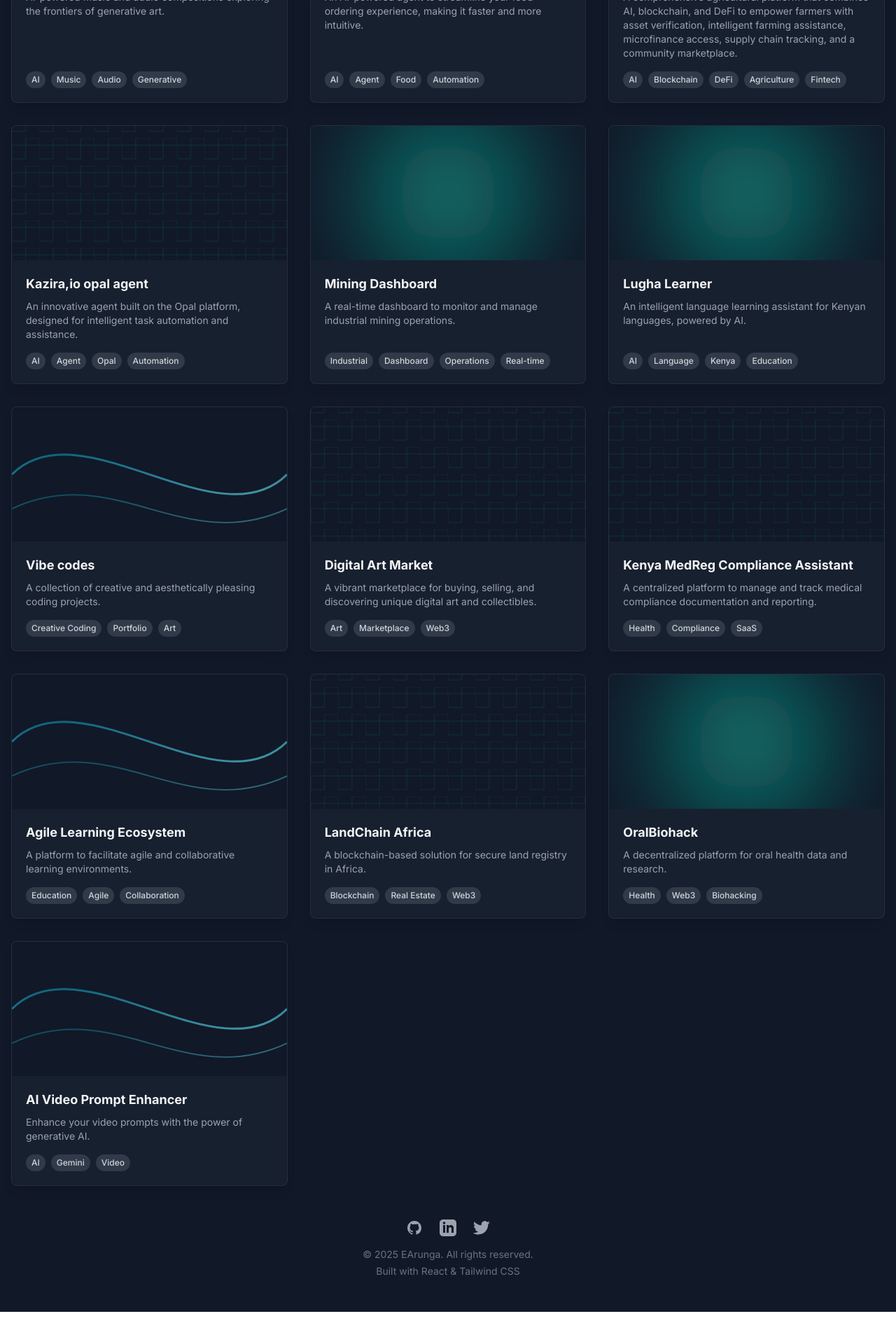
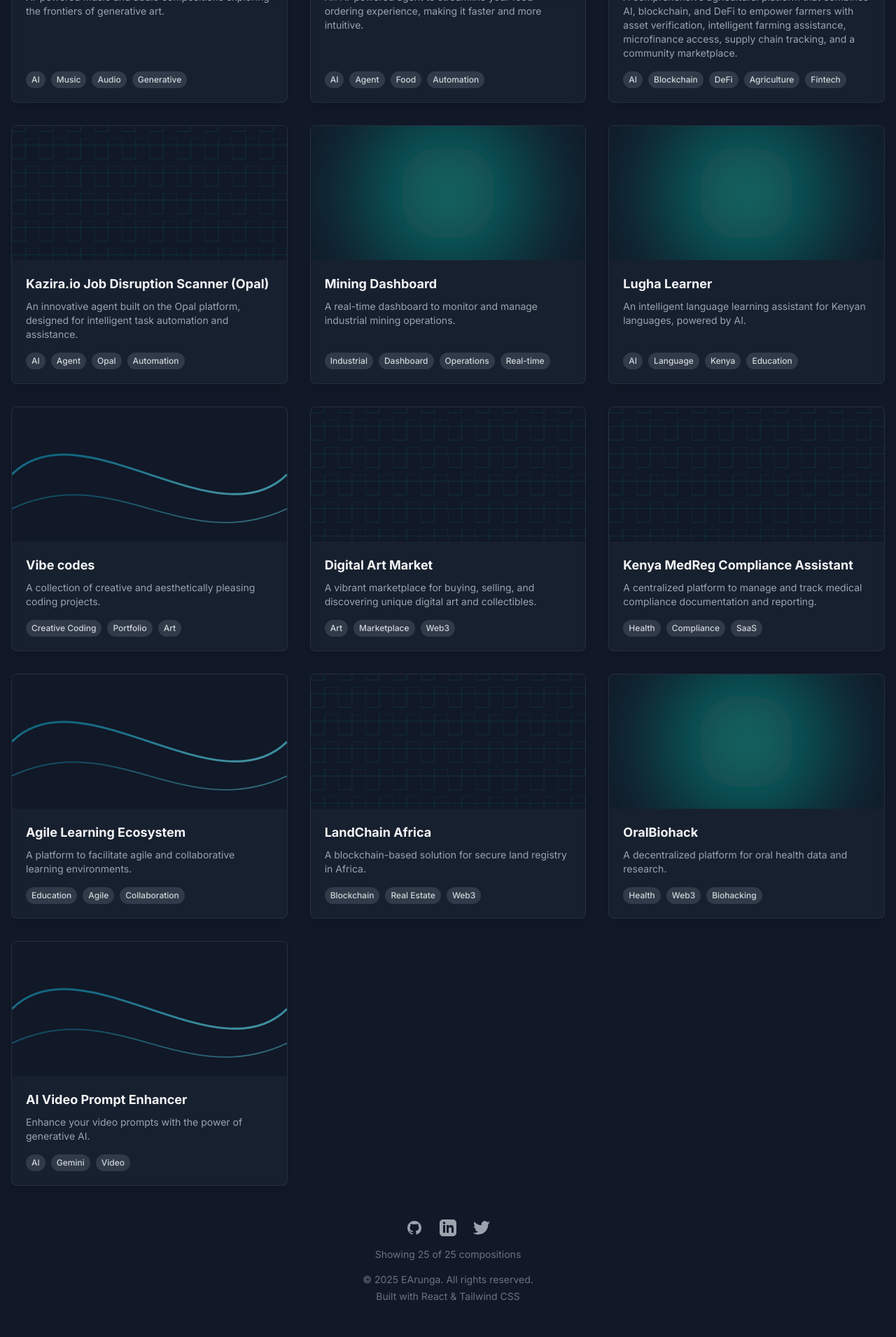
Before and after one commit to eltonarunga/Software-Compositions, a React (Vite) app: page / in a window 1280 px wide. Shown: the part 2474-4385 px from the top of the page at 70% size. Before the commit the page ends 4349 px from the top, so only its background shows below. Built offline with nearby package versions, Linux system fonts and the light colour scheme.

Commit message:
feat: Enhance project descriptions and display count
Updates the title for the 'Kazira.io opal agent' project for clarity and accuracy.
Also, adds a dynamic display of the number of filtered compositions shown relative to the total number of projects available.

```diff
--- a/App.tsx
+++ b/App.tsx
@@ -200,6 +200,9 @@ const App: React.FC = () => {
                 </svg>
             </a>
           </div>
+          <p className="mb-4">
+            Showing {filteredAndSortedProjects.length} of {PROJECTS.length} compositions
+          </p>
           <p>&copy; {new Date().getFullYear()} EArunga. All rights reserved.</p>
           <p className="mt-1">Built with React & Tailwind CSS</p>
         </footer>
--- a/constants.ts
+++ b/constants.ts
@@ -181,7 +181,7 @@ export const PROJECTS: Project[] = [
   },
   {
     id: 12,
-    title: 'Kazira,io opal agent',
+    title: 'Kazira.io Job Disruption Scanner (Opal)',
     description: 'An innovative agent built on the Opal platform, designed for intelligent task automation and assistance.',
     imageUrl: getImageForIndex(3),
     url: 'https://opal.withgoogle.com/?flow=drive:/1g5EsPt18QZYsNAcaE1f9KgmCnWOQEvin&shared&mode=app',
@@ -208,7 +208,7 @@ export const PROJECTS: Project[] = [
     title: 'Suno Compositions',
     description: 'AI-powered music and audio compositions exploring the frontiers of generative art.',
     imageUrl: getImageForIndex(2),
-    url: 'suno.com/@earunga',
+    url: 'https://suno.com/@earunga',
     tags: ['AI', 'Music', 'Audio', 'Generative']
   },
   {
```
